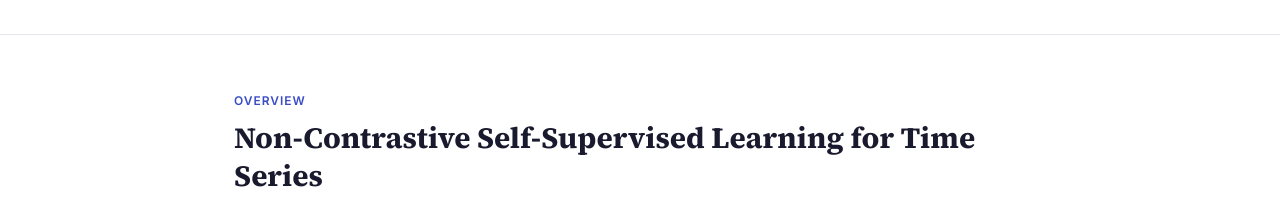
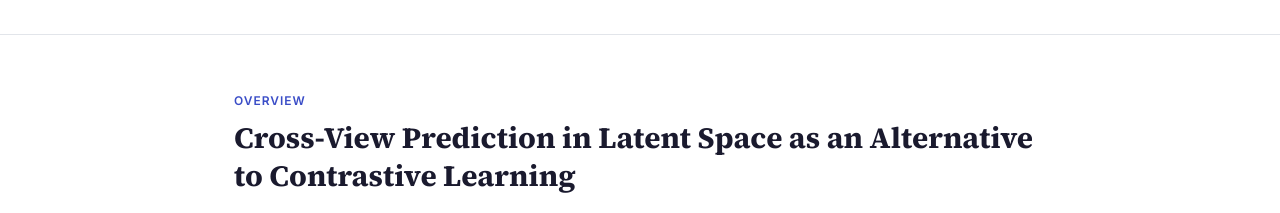
Before and after one commit to jchaykow/tf-jepa, a plain HTML site: page index.html in a window 1280 px wide. Shown: the part 515-728 px from the top of the page. Drawn offline with Linux system fonts and the light colour scheme.

Commit message:
new section title

```diff
--- a/index.html
+++ b/index.html
@@ -419,7 +419,7 @@
 <section id="overview">
   <div class="container">
     <div class="section-label">Overview</div>
-    <h2>Non-Contrastive Self-Supervised Learning for Time Series</h2>
+    <h2>Cross-View Prediction in Latent Space as an Alternative to Contrastive Learning</h2>
     <p class="lead">
       Learning generalizable representations from multivariate time series is challenging due to
       complex temporal dynamics, distribution shifts, and the difficulty of designing effective
```
